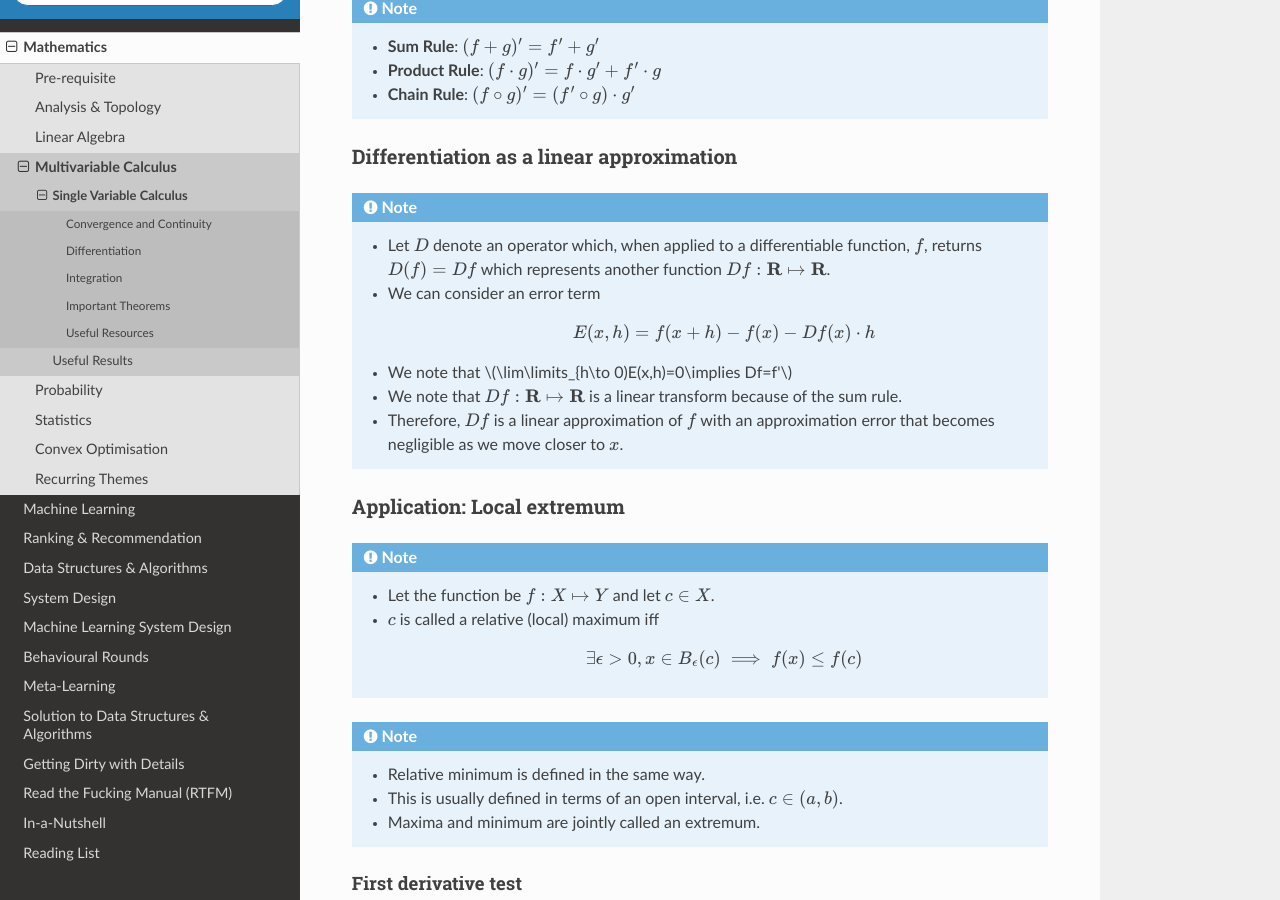
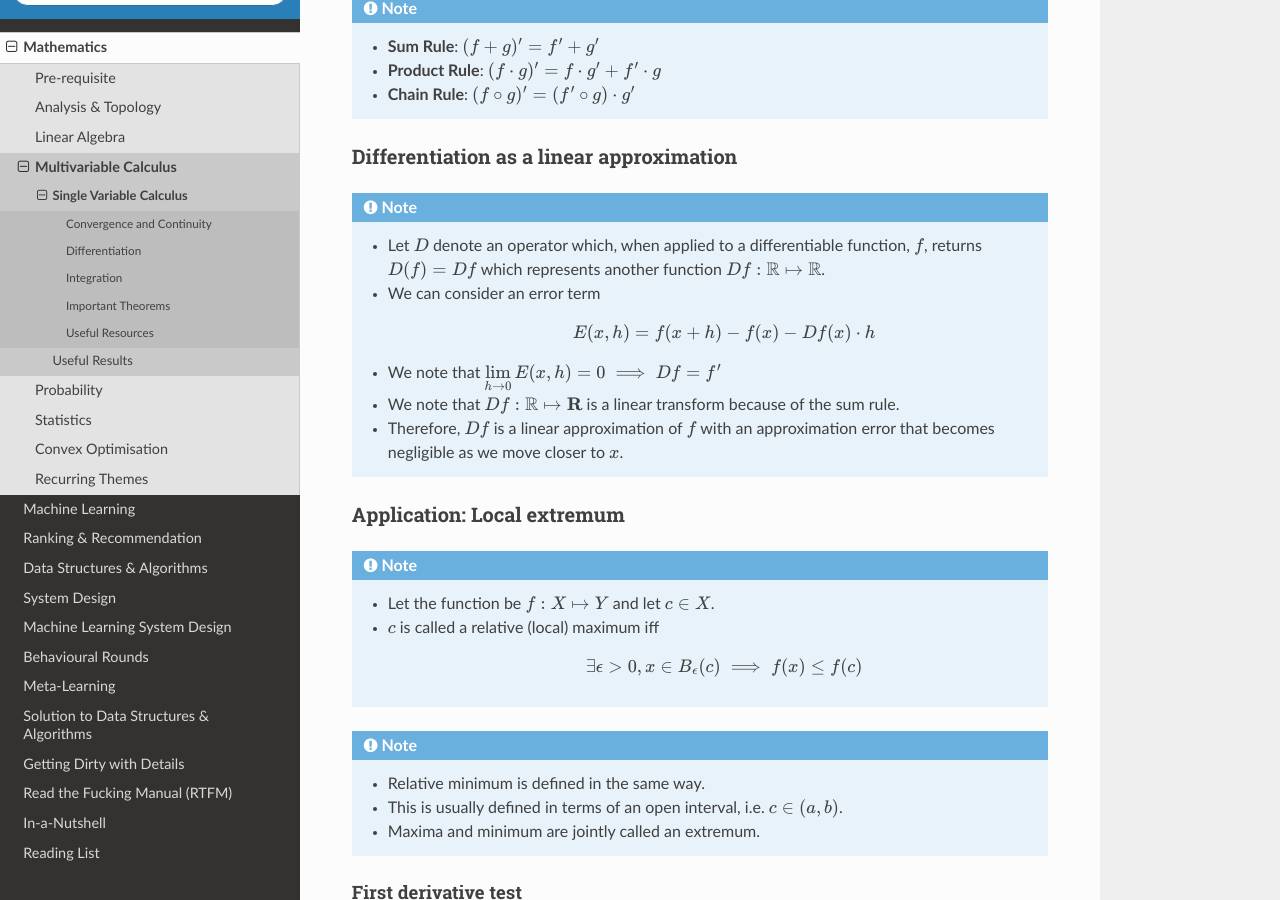
Before and after one commit to uselesstechjunks/leetcode, a Sphinx documentation site: the page built from docs/source/math/calc3/calc1.rst, in a window 1280 px wide and 900 px high, scrolled down 3994 px. Built offline with Sphinx 7.4.7 and the Read the Docs theme 2.0.0, drawn with Linux system fonts in a browser that asks for light colours.

Commit message:
Update calc1.rst

```diff
--- a/docs/source/math/calc3/calc1.rst
+++ b/docs/source/math/calc3/calc1.rst
@@ -142,12 +142,12 @@ Properties
 Differentiation as a linear approximation
 ================================================================
 .. note::
-	* Let :math:`D` denote an operator which, when applied to a differentiable function, :math:`f`, returns :math:`D(f)=Df` which represents another function :math:`Df:\mathbf{R}\mapsto\mathbf{R}`.
+	* Let :math:`D` denote an operator which, when applied to a differentiable function, :math:`f`, returns :math:`D(f)=Df` which represents another function :math:`Df:\mathbb{R}\mapsto\mathbb{R}`.
 	* We can consider an error term
 
 		.. math:: E(x,h)=f(x+h)-f(x)-Df(x)\cdot h
-	* We note that :math:`\lim\limits_{h\to 0)E(x,h)=0\implies Df=f'`
-	* We note that :math:`Df:\mathbf{R}\mapsto\mathbf{R}` is a linear transform because of the sum rule.
+	* We note that :math:`\lim\limits_{h\to 0}E(x,h)=0\implies Df=f'`
+	* We note that :math:`Df:\mathbb{R}\mapsto\mathbf{R}` is a linear transform because of the sum rule.
 	* Therefore, :math:`Df` is a linear approximation of :math:`f` with an approximation error that becomes negligible as we move closer to :math:`x`.
 
 Application: Local extremum
```
